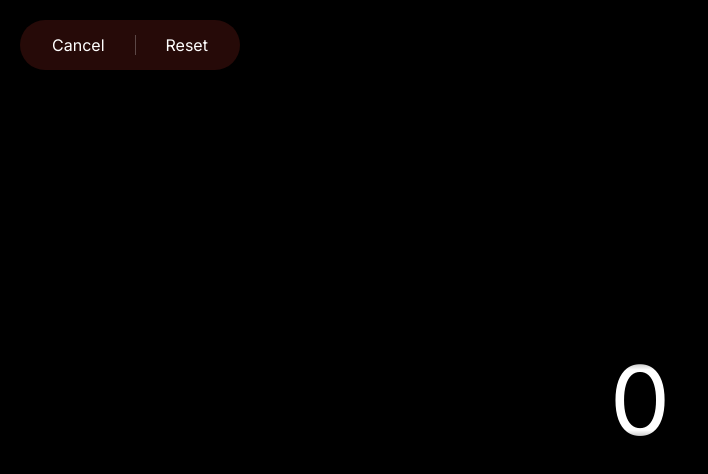
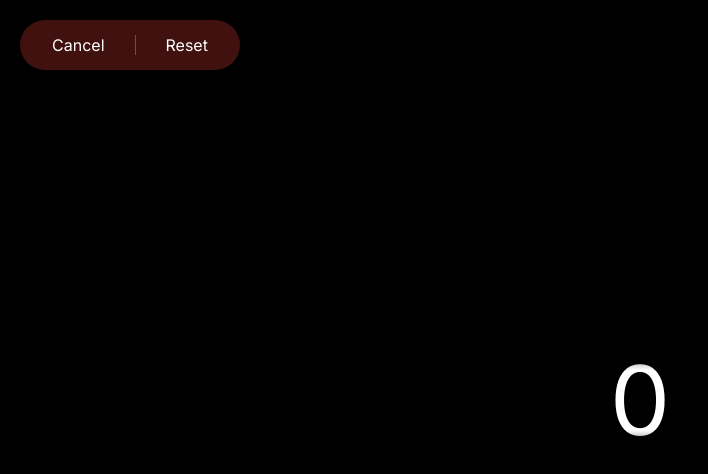
Before and after one commit to jaluio/Clicker.github.io, a plain HTML site: page index.html in a window 1280 px wide. Both pictures are taken after a click on the element 45 px from the left and 45 px from the top of the page. Shown: the whole page, without its empty margins (0-708 px from the left). Drawn offline with Linux system fonts and the light colour scheme.

Commit message:
Update index.html

```diff
--- a/index.html
+++ b/index.html
@@ -64,6 +64,7 @@
             display: flex;
             align-items: center;
             justify-content: center;
+            line-height: 1;
         }
         .digit.current {
             top: 0;
@@ -95,7 +96,7 @@
             width: 50px;
             height: 50px;
             border-radius: 25px;
-            background-color: rgba(10, 132, 255, 0.15);
+            background-color: rgba(10, 132, 255, 0.25);
             display: flex;
             justify-content: center;
             align-items: center;
@@ -105,7 +106,7 @@
         }
         #refresh-button.expanded {
             width: 220px;
-            background-color: rgba(255, 69, 58, 0.15);
+            background-color: rgba(255, 69, 58, 0.25);
         }
         #refresh-button svg {
             width: 30px;
```
